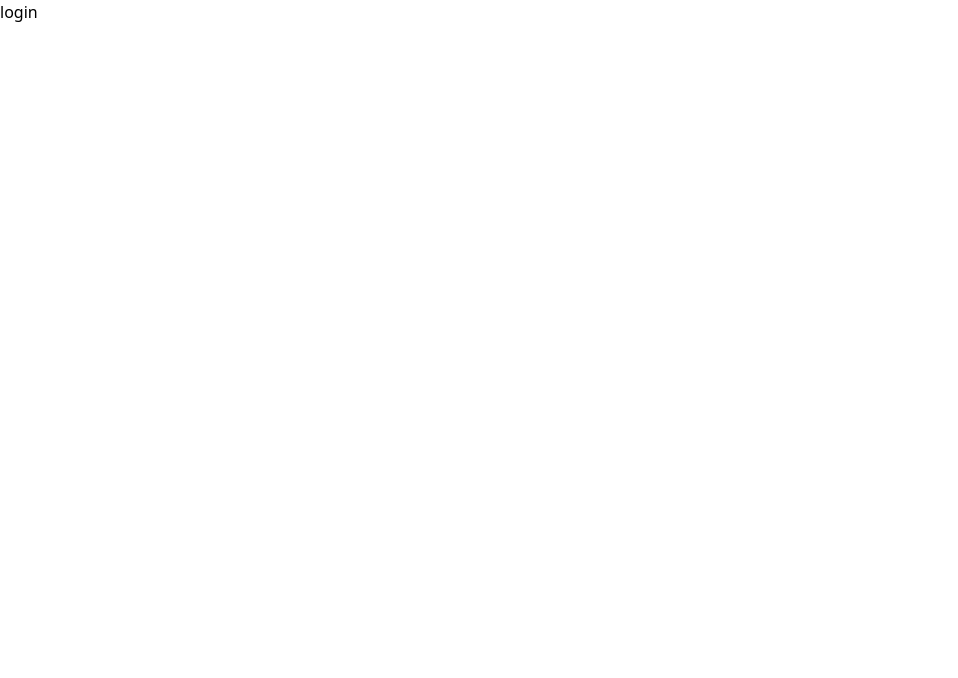
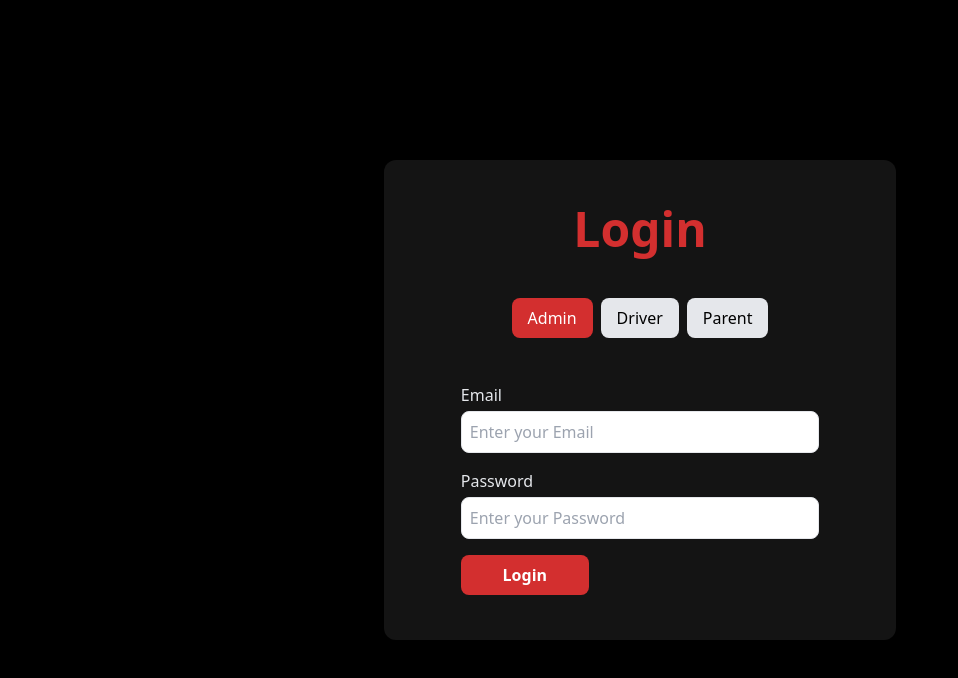
Before and after one commit to hackCSElerate-2K24/codemavericks-sjce, a React (Vite) app in the folder client/: page /login in a window 1280 px wide. Shown: the top 678 px of the page, without its empty margins (0-958 px from the left). Built offline with nearby package versions, Linux system fonts and the light colour scheme.

Commit message:
Login page desiging done, should work on the integration when done with the backend data seeding.

```diff
--- a/client/src/pages/Login.jsx
+++ b/client/src/pages/Login.jsx
@@ -1,5 +1,119 @@
+import { useState } from "react";
+
 function Login() {
-  return <div>login</div>;
+  const [selectedRole, setSelectedRole] = useState("Admin");
+  const [selectedStudent, setSelectedStudent] = useState(""); // For parent dropdown
+  const [selectedBus, setSelectedBus] = useState(""); // For driver dropdown
+
+  const students = ["Student A", "Student B", "Student C"];
+  const buses = ["Bus 101", "Bus 102", "Bus 103"];
+
+  // Configuration for form fields by role
+  const roleFields = {
+    Admin: [
+      { label: "Email", type: "email", placeholder: "Enter your Email" },
+      {
+        label: "Password",
+        type: "password",
+        placeholder: "Enter your Password",
+      },
+    ],
+    Driver: [
+      { label: "Bus Number", type: "dropdown", options: buses },
+      {
+        label: "Password",
+        type: "password",
+        placeholder: "Enter your Password",
+      },
+    ],
+    Parent: [
+      { label: "Student", type: "dropdown", options: students },
+      {
+        label: "Password",
+        type: "password",
+        placeholder: "Enter your Password",
+      },
+    ],
+  };
+
+  const renderField = (field) => {
+    if (field.type === "dropdown") {
+      return (
+        <div key={field.label}>
+          <label className="block mb-1 font-medium text-gray-200">
+            {field.label}
+          </label>
+          <select
+            className="w-full p-2 border rounded-lg"
+            value={selectedRole === "Driver" ? selectedBus : selectedStudent}
+            onChange={(e) =>
+              selectedRole === "Driver"
+                ? setSelectedBus(e.target.value)
+                : setSelectedStudent(e.target.value)
+            }
+          >
+            <option value="" disabled>
+              Select {field.label}
+            </option>
+            {field.options.map((option) => (
+              <option key={option} value={option}>
+                {option}
+              </option>
+            ))}
+          </select>
+        </div>
+      );
+    }
+    return (
+      <div key={field.label} className="">
+        <label className="block mb-1 font-medium text-gray-200">
+          {field.label}
+        </label>
+        <input
+          type={field.type}
+          placeholder={field.placeholder}
+          className="w-full p-2 border rounded-lg"
+        />
+      </div>
+    );
+  };
+
+  return (
+    <div className="flex items-center justify-center h-screen bg-black flex-col gap-5">
+      <div className="flex items-center justify-evenly flex-col h-[60vh] w-[90%] md:w-[40vw] bg-[#141414] rounded-xl">
+        {/* Role Selection */}
+        <h1 className="text-5xl text-[#d32f2f] font-bold">Login</h1>
+        <div className="flex space-x-2">
+          {["Admin", "Driver", "Parent"].map((role) => (
+            <button
+              key={role}
+              onClick={() => setSelectedRole(role)}
+              className={`px-4 py-2 rounded-lg cursor-pointer ${
+                selectedRole === role
+                  ? "bg-[#d32f2f] text-white"
+                  : "bg-gray-200"
+              }`}
+            >
+              {role}
+            </button>
+          ))}
+        </div>
+
+        {/* Dynamic Form */}
+        <form className="space-y-4 w-[70%]">
+          {roleFields[selectedRole].map((field) => renderField(field))}
+
+          {/* Login Button */}
+          <button
+            type="submit"
+            className="w-32 ml-auto py-2 font-bold text-white bg-[#d32f2f] rounded-lg hover:bg-blue-600 "
+          >
+            Login
+          </button>
+        </form>
+      </div>
+    </div>
+  );
 }
 
 export default Login;
```
